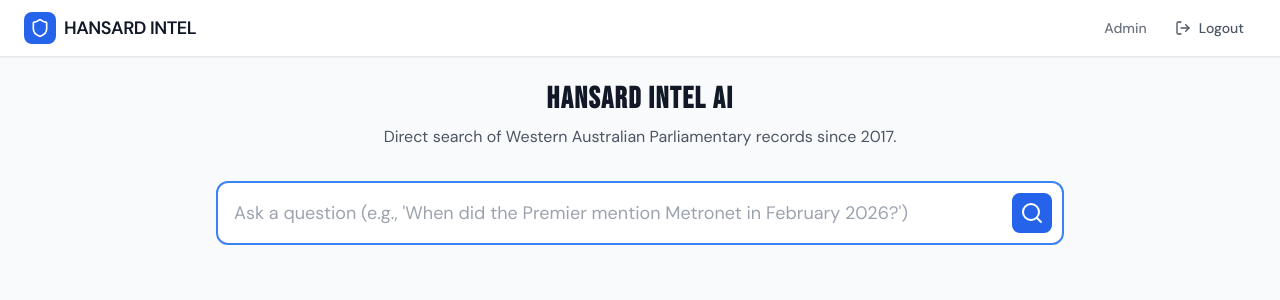
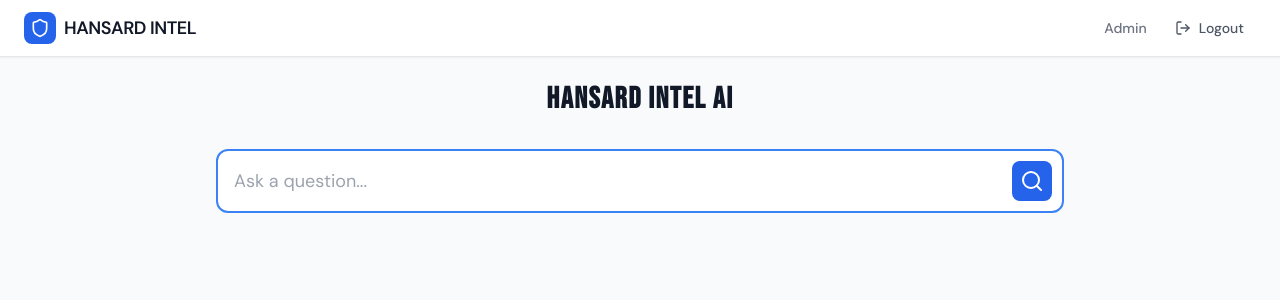
Before and after one commit to coastsideg/hansard-intel, a React (Vite) app in the folder frontend/: page /intelligence in a window 1280 px wide. Shown: the top 300 px of the page. Built offline with nearby package versions, Linux system fonts and the light colour scheme; sample sign-in values are in the browser's storage.

Commit message:
Update Intelligence.tsx

```diff
--- a/frontend/src/pages/Intelligence.tsx
+++ b/frontend/src/pages/Intelligence.tsx
@@ -16,7 +16,6 @@
     <div className="max-w-4xl mx-auto p-6">
       <div className="mb-8 text-center">
         <h1 className="text-3xl font-bold text-gray-900 mb-2">HANSARD INTEL AI</h1>
-        <p className="text-gray-600">Direct search of Western Australian Parliamentary records since 2017.</p>
       </div>
 
       <form onSubmit={handleSearch} className="mb-8">
@@ -25,13 +24,13 @@
             type="text"
             value={query}
             onChange={(e) => setQuery(e.target.value)}
-            placeholder="Ask a question (e.g., 'When did the Premier mention Metronet in February 2026?')"
-            className="w-full p-4 pr-12 text-lg border-2 border-blue-500 rounded-xl focus:ring-2 focus:ring-blue-200 outline-none transition-all"
+            placeholder="Ask a question..."
+            className="w-full p-4 pr-12 text-lg border-2 border-blue-500 rounded-xl outline-none"
           />
           <button
             type="submit"
             disabled={loading}
-            className="absolute right-3 top-1/2 -translate-y-1/2 p-2 bg-blue-600 text-white rounded-lg hover:bg-blue-700 disabled:bg-blue-300"
+            className="absolute right-3 top-1/2 -translate-y-1/2 p-2 bg-blue-600 text-white rounded-lg disabled:bg-blue-300"
           >
             {loading ? <Loader2 className="animate-spin" /> : <Search size={24} />}
           </button>
@@ -44,7 +43,7 @@
             <MessageSquare size={20} className="text-blue-600" />
             <span className="font-semibold text-gray-700">AI Response</span>
           </div>
-          <div className="p-6 prose max-w-none text-gray-800 leading-relaxed">
+          <div className="p-6 text-gray-800 leading-relaxed">
             {response}
           </div>
         </div>
```
